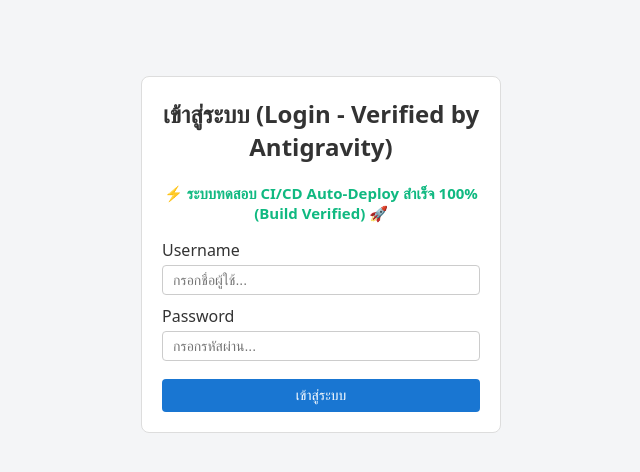
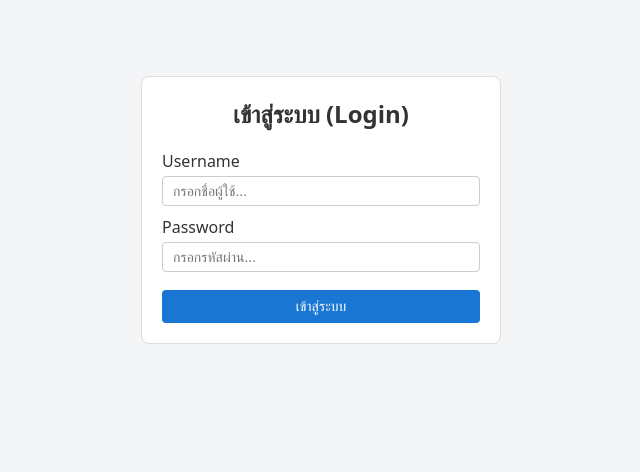
Before and after one commit to barron-local/barron-test, a Next.js app in the folder frontend/: page / in a window 1280 px wide. Shown: the top 472 px of the page, without its empty margins (319-959 px from the left). Built offline with nearby package versions, Linux system fonts and the light colour scheme.

Commit message:
chore(frontend): clean production title

```diff
--- a/frontend/src/app/page.js
+++ b/frontend/src/app/page.js
@@ -289,8 +289,7 @@ export default function Home() {
   if (!user) {
     return (
       <div className="login-box card">
-        <h2 className="login-title">เข้าสู่ระบบ (Login - Verified by Antigravity)</h2>
-        <p style={{ textAlign: "center", color: "#10b981", fontWeight: "bold", fontSize: "15px", margin: "4px 0 16px 0" }}>⚡ ระบบทดสอบ CI/CD Auto-Deploy สำเร็จ 100% (Build Verified) 🚀</p>
+        <h2 className="login-title">เข้าสู่ระบบ (Login)</h2>
         {msg.text && (
           <div className={msg.isError ? "alert-error" : "alert-success"}>
             {msg.text}
```
